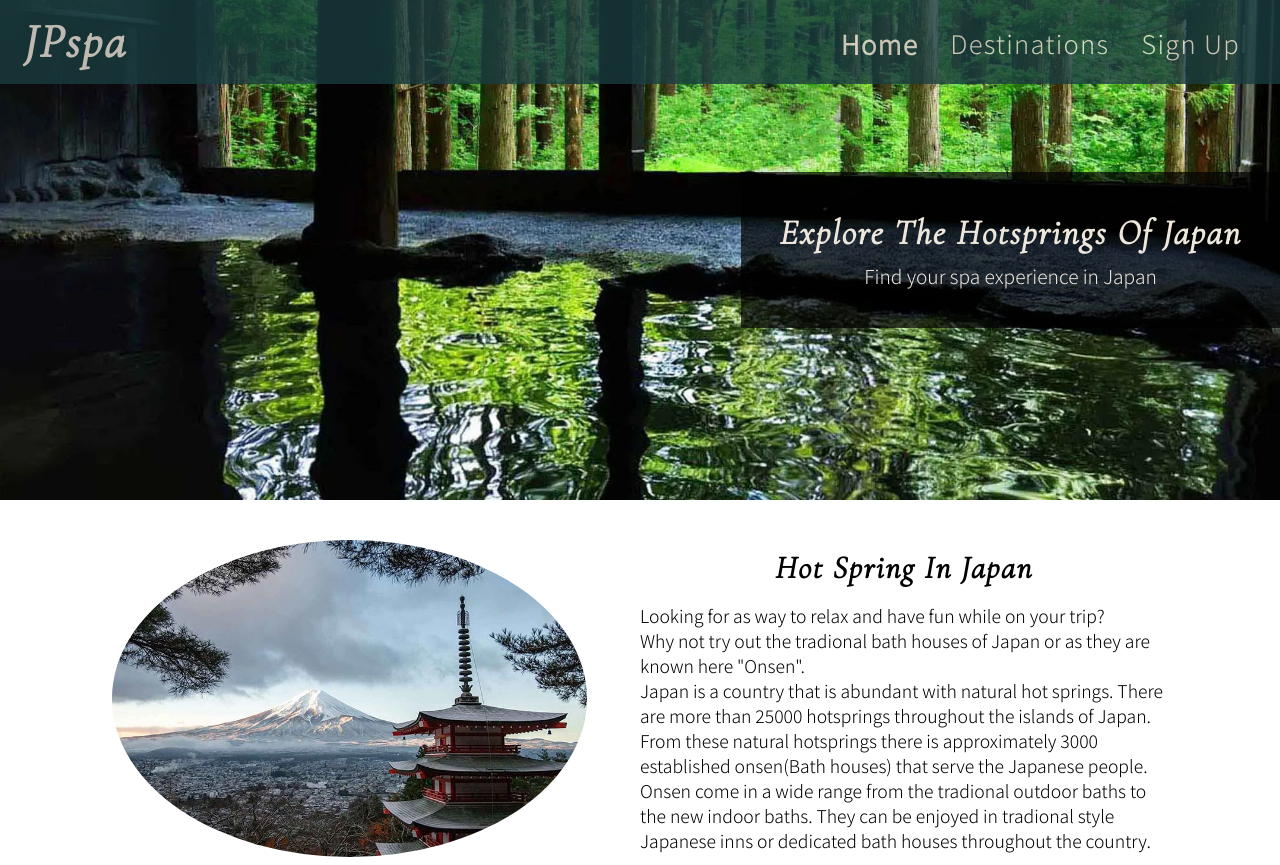
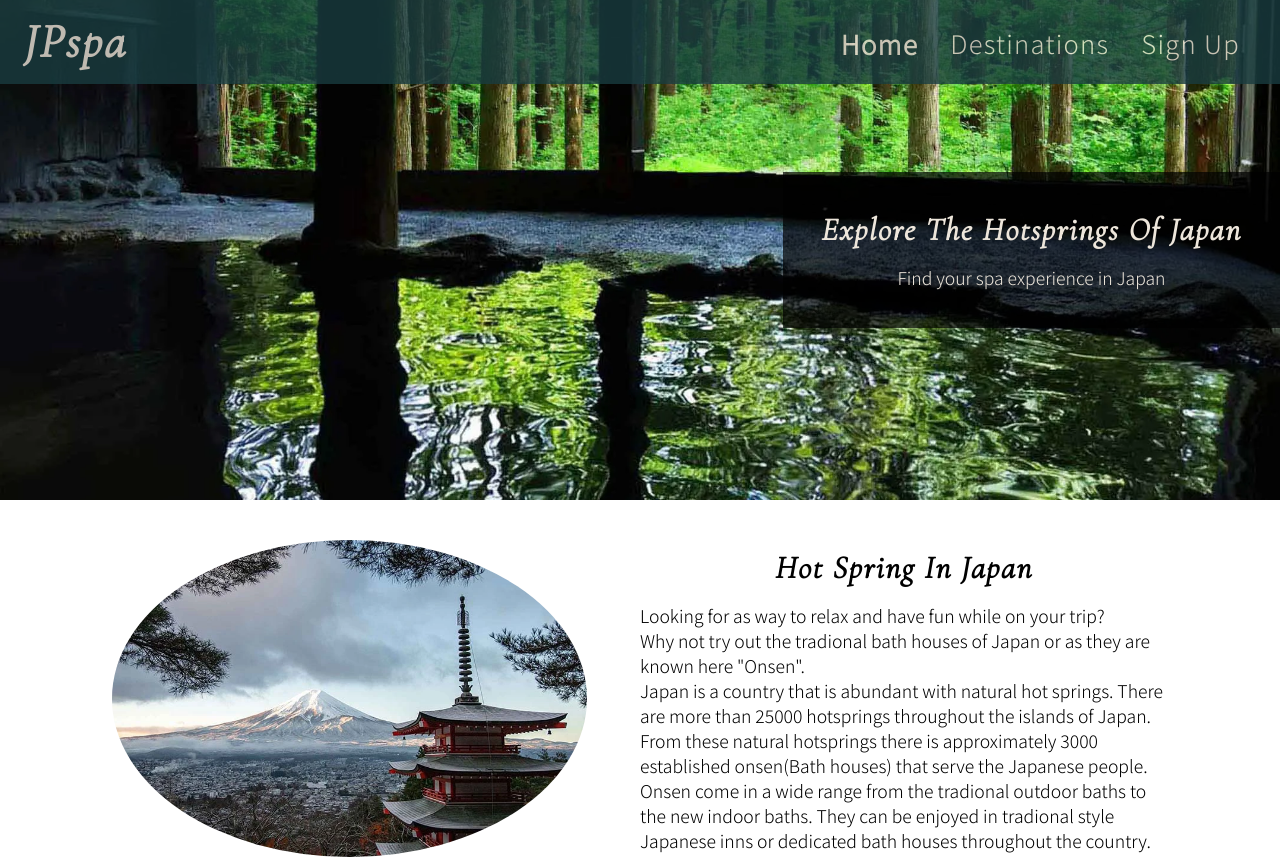
Before and after one commit to Chikayo-k/pp1-hotspring-ck, a plain HTML site: page index.html in a window 1280 px wide. Shown: the top 865 px of the page. Drawn offline with Linux system fonts and the light colour scheme.

Commit message:
Changed div tag to section tag, h1 to h2  and remove position relative from #explore

```diff
--- a/assets/css/style.css
+++ b/assets/css/style.css
@@ -117,13 +117,12 @@ nav {
   background: url(../images/hot-spring3.webp) no-repeat center center/cover;
   width: 100%;
   height: 500px;
-  position: relative;
   display: flex;
   justify-content: end;
   align-items: center;
 }
 
-.extitlediv {
+.extitltext {
   background-color: rgb(0, 0, 0, 0.7);
   color: #ede6db;
   padding: 3%;
--- a/index.html
+++ b/index.html
@@ -44,18 +44,18 @@
   <main>
 
     <!-- Explore section -->
-    <!-- Used div tag instead of section tag due to W3C validation warning -->
-    <div id="explore">
-      <div class="extitlediv">
-        <h1 class="title">Explore The Hotsprings Of Japan</h1>
+
+    <section id="explore">
+      <div class="extitltext">
+        <h2 class="title">Explore The Hotsprings Of Japan</h2>
         <p>Find your spa experience in Japan</p>
       </div>
-    </div>
+    </section>
 
     <!-- Hot spring in Japan section -->
     <section id="hotspringInJP">
       <div class="content box">
-        <h2 class="title">Hot Spring In Japan</h2>
+        <h1 class="title">Hot Spring In Japan</h1>
         <p>
           Looking for as way to relax and have fun while on your trip?<br>
           Why not try out the tradional bath houses of Japan or as they are known here "Onsen".<br>
```
